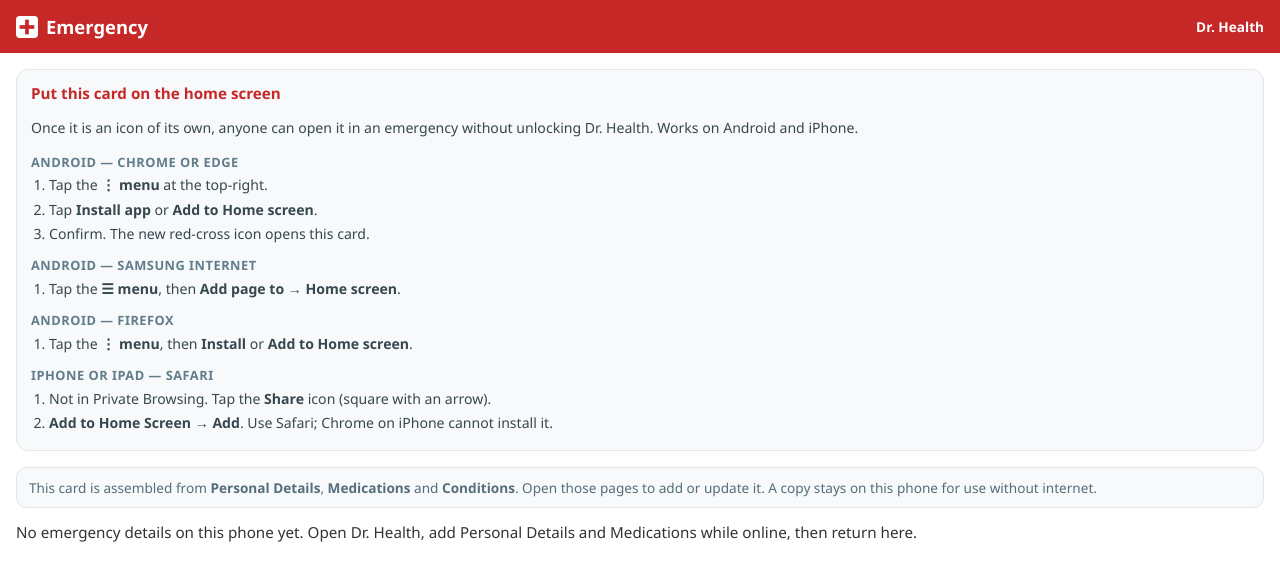
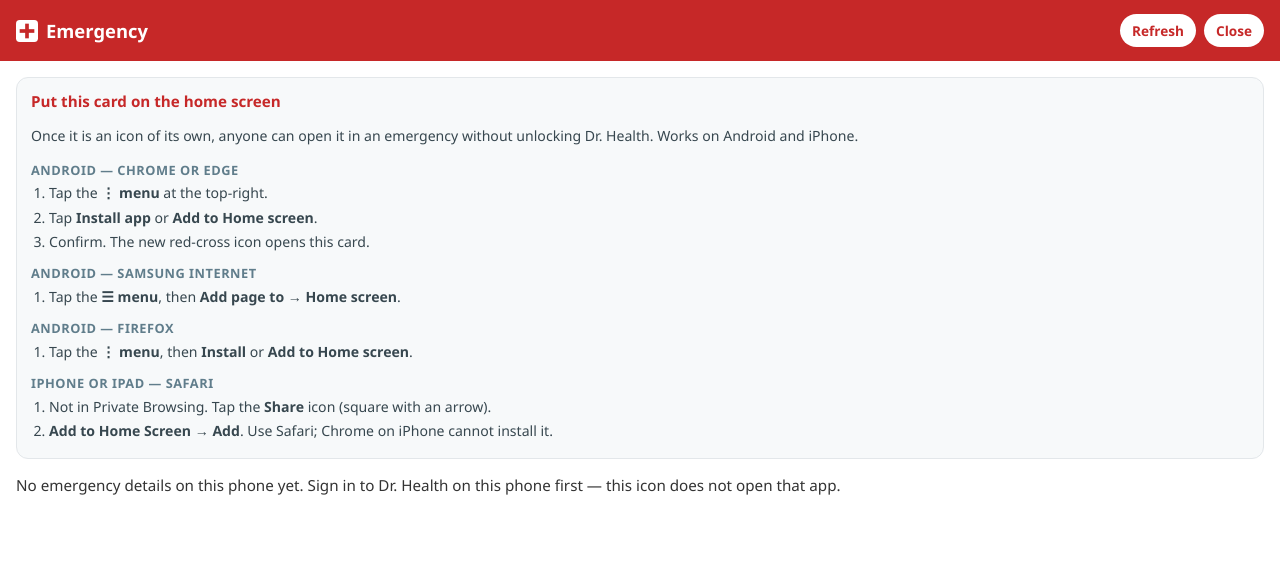
Before and after one commit to wopex6/ai-model-compare, a Flask app: page /dr-health/emergency in a window 1280 px wide. Shown: the top 581 px of the page. Run offline with Flask 3, Linux system fonts and the light colour scheme; some libraries are stand-ins or nearby versions.

Commit message:
emergency card: back when signed in, refresh and close on the home-screen icon
Co-authored-by: Cursor <cursoragent@cursor.com>

```diff
--- a/static/dr_health_sw.js
+++ b/static/dr_health_sw.js
@@ -13,7 +13,7 @@
 //   2. Cached assets are revalidated in the background every time they are
 //      used, so a stale copy survives at most one launch. Bumping CACHE_NAME
 //      forces it sooner, but forgetting to no longer strands users.
-const CACHE_NAME = 'dr-health-shell-v85';
+const CACHE_NAME = 'dr-health-shell-v86';
 const APP_SHELL = '/dr-health';
 const EMERGENCY_SHELL = '/dr-health/emergency';
 const SHELL_ASSETS = [
--- a/templates/emergency_display.html
+++ b/templates/emergency_display.html
@@ -24,8 +24,22 @@ html, body { margin: 0; padding: 0; min-height: 100%; font-family: 'Segoe UI', s
     padding: calc(env(safe-area-inset-top, 0px) + 14px) 16px 14px;
     display: flex; align-items: center; justify-content: space-between; gap: 12px;
 }
-.topbar h1 { margin: 0; font-size: 1.15rem; font-weight: 700; display: flex; align-items: center; gap: 8px; }
-.topbar a { color: #fff; text-decoration: none; font-size: 0.85rem; font-weight: 600; }
+.topbar h1 { margin: 0; font-size: 1.15rem; font-weight: 700; display: flex; align-items: center; gap: 8px; flex: 1; }
+.topbar-actions { display: flex; align-items: center; gap: 8px; flex: 0 0 auto; }
+.topbar-actions button {
+    background: #fff; color: #c62828; border: none; border-radius: 18px;
+    padding: 7px 12px; font-size: 0.85rem; font-weight: 700; font-family: inherit;
+    cursor: pointer;
+}
+.topbar-actions button:disabled { opacity: 0.6; }
+#closed-screen {
+    display: none; position: fixed; inset: 0; z-index: 20;
+    background: #8b0000; color: #fff;
+    flex-direction: column; align-items: center; justify-content: center;
+    text-align: center; padding: 24px;
+}
+#closed-screen.visible { display: flex; }
+#closed-screen p { margin: 0 0 16px; font-size: 1.1rem; }
 .content { flex: 1; padding: 16px; padding-bottom: calc(16px + env(safe-area-inset-bottom, 0px)); overflow-y: auto; -webkit-overflow-scrolling: touch; }
 .install-card {
     background: #f7f9fa; border: 1px solid #e3e7ea; border-radius: 12px;
@@ -56,7 +70,10 @@ html, body { margin: 0; padding: 0; min-height: 100%; font-family: 'Segoe UI', s
             </svg>
             Emergency
         </h1>
-        <a href="/dr-health">Dr. Health</a>
+        <div class="topbar-actions">
+            <button type="button" id="emergency-refresh">Refresh</button>
+            <button type="button" id="emergency-close">Close</button>
+        </div>
     </div>
     <div class="content">
         <div class="install-card" id="install-card">
@@ -86,20 +103,70 @@ html, body { margin: 0; padding: 0; min-height: 100%; font-family: 'Segoe UI', s
         <div id="emergency-view"></div>
     </div>
 </div>
+<div id="closed-screen">
+    <p>Emergency card closed.</p>
+</div>
 <script src="{{ url_for('static', filename='emergency_card.js') }}"></script>
 <script>
 (function () {
     'use strict';
     const view = document.getElementById('emergency-view');
-    const card = window.EmergencyCard.load();
-    const when = card && card.cached_at ? new Date(card.cached_at) : null;
-    const lead = (when && !isNaN(when.getTime()))
-        ? '<div class="emergency-cache-note">Saved on this phone on ' + when.toLocaleString() + '. Open Dr. Health to refresh it.</div>'
-        : '<div class="emergency-cache-note">Saved on this phone. Open Dr. Health to refresh it.</div>';
-    window.EmergencyCard.render(view, card, {
-        leadHtml: window.EmergencyCard.hasData(card) ? lead : '',
-        emptyText: 'No emergency details on this phone yet. Open Dr. Health, add Personal Details and Medications while online, then return here.'
+    const refreshBtn = document.getElementById('emergency-refresh');
+    const closeBtn = document.getElementById('emergency-close');
+    const closedScreen = document.getElementById('closed-screen');
+    let refreshing = false;
+
+    function leadHtml(card, status) {
+        const when = card && card.cached_at ? new Date(card.cached_at) : null;
+        const stamp = (when && !isNaN(when.getTime()))
+            ? 'Saved on this phone on ' + when.toLocaleString() + '.'
+            : 'Saved on this phone.';
+        const extra = status ? ' ' + status : '';
+        return '<div class="emergency-cache-note">' + stamp + extra + '</div>';
+    }
+
+    function showCard(card, status) {
+        window.EmergencyCard.render(view, card, {
+            sourceNote: false,
+            leadHtml: window.EmergencyCard.hasData(card) ? leadHtml(card, status) : '',
+            emptyText: 'No emergency details on this phone yet. Sign in to Dr. Health on this phone first — this icon does not open that app.'
+        });
+    }
+
+    function autoRefresh() {
+        if (refreshing) return Promise.resolve();
+        refreshing = true;
+        if (refreshBtn) refreshBtn.disabled = true;
+        showCard(window.EmergencyCard.load(), 'Refreshing…');
+        const pull = (window.EmergencyCard.refreshFromNetwork
+            ? window.EmergencyCard.refreshFromNetwork()
+            : Promise.resolve(window.EmergencyCard.load()));
+        return Promise.resolve(pull).then(function (card) {
+            showCard(card || window.EmergencyCard.load());
+        }).catch(function () {
+            showCard(window.EmergencyCard.load());
+        }).then(function () {
+            refreshing = false;
+            if (refreshBtn) refreshBtn.disabled = false;
+        });
+    }
+
+    function closeStandalone() {
+        if (closedScreen) closedScreen.classList.add('visible');
+        try { window.close(); } catch (e) {}
+    }
+
+    showCard(window.EmergencyCard.load());
+    autoRefresh();
+    window.addEventListener('pageshow', function (e) {
+        if (closedScreen) closedScreen.classList.remove('visible');
+        if (e.persisted) autoRefresh();
     });
+    document.addEventListener('visibilitychange', function () {
+        if (document.visibilityState === 'visible') autoRefresh();
+    });
+    if (refreshBtn) refreshBtn.addEventListener('click', autoRefresh);
+    if (closeBtn) closeBtn.addEventListener('click', closeStandalone);
 
     const standalone = window.matchMedia('(display-mode: standalone)').matches ||
         window.navigator.standalone === true;
```
Also changed, not shown: static/emergency_card.js (+48 -0 lines), templates/dr_health_app.html (+10 -3 lines), tests/test_emergency_home_icon.py (+14 -1 lines).
